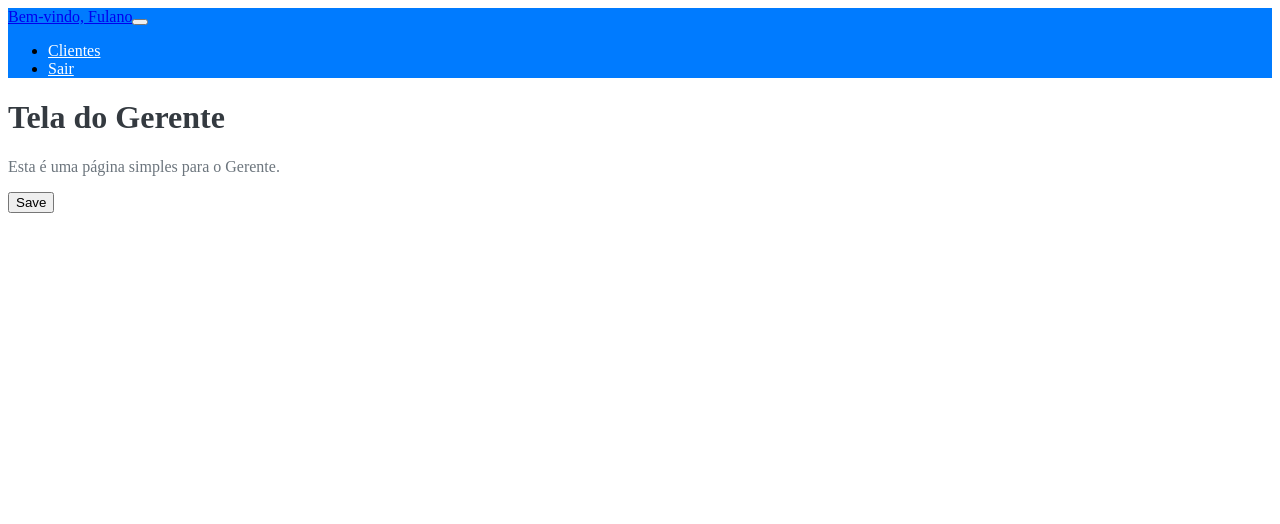
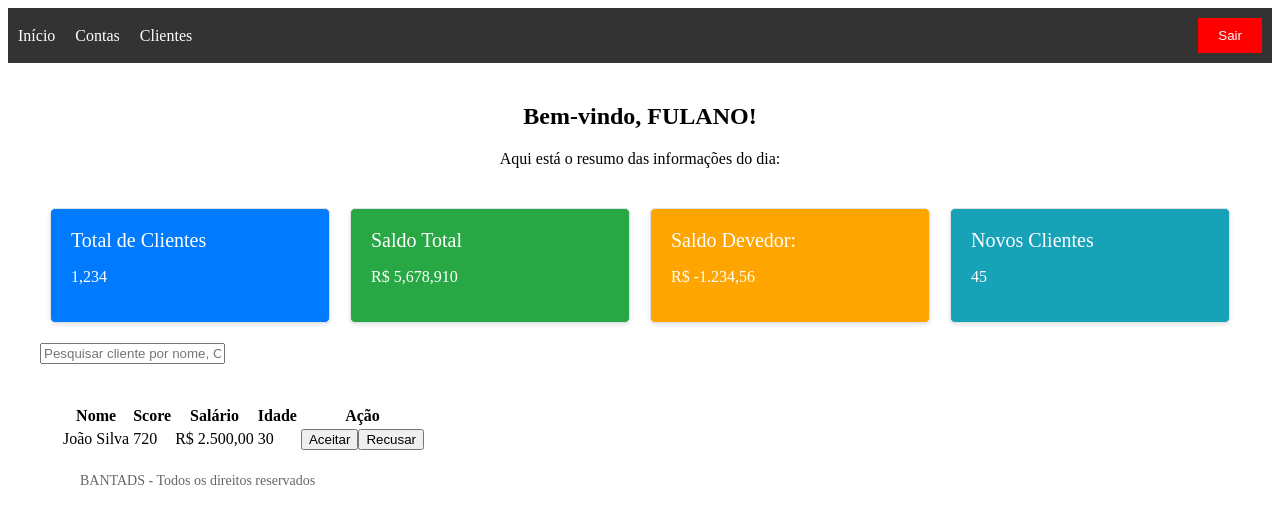
Before and after one commit to allanmuraroto/BANTADS2024, an Angular app in the folder front/: page /gerente in a window 1280 px wide. Shown: the top 524 px of the page. Built offline with nearby package versions, Linux system fonts and the light colour scheme.

Commit message:
tela inicial do gerente + menubar fixo

```diff
--- a/front/src/app/app.component.html
+++ b/front/src/app/app.component.html
@@ -1 +1,3 @@
+<app-menubar></app-menubar>
+
 <router-outlet />
--- a/front/src/app/gerente/consultar-cliente/consultar-cliente.component.ts
+++ b/front/src/app/gerente/consultar-cliente/consultar-cliente.component.ts
@@ -3,9 +3,11 @@ import { Component } from '@angular/core';
 @Component({
   selector: 'app-consultar-cliente',
   standalone: true,
-  imports: [],
+  imports: [
+
+  ],
   templateUrl: './consultar-cliente.component.html',
-  styleUrl: './consultar-cliente.component.css'
+  styleUrls: ['./consultar-cliente.component.css']
 })
 export class ConsultarClienteComponent {
 
--- a/front/src/app/gerente/inicial-gerente/inicial-gerente.component.css
+++ b/front/src/app/gerente/inicial-gerente/inicial-gerente.component.css
@@ -1,29 +1,67 @@
-body {
-    background-color: #f8f9fa;
-    font-family: Arial, sans-serif;
+/* inicial-gerente.component.css ou styles.css */
+.dashboard-container {
+  max-width: 1200px;
+  margin: 0 auto;
+  padding: 20px;
 }
 
-  .container-content {
-    margin-top: 50px;
+.dashboard-header {
   text-align: center;
+  margin-bottom: 40px;
 }
 
-  h1 {
-    color: #343a40;
+.dashboard-cards {
+  display: flex;
+  justify-content: space-around;
+  margin-bottom: 20px;
 }
 
-  p {
-    color: #6c757d;
+.card {
+  flex: 1;
+  margin: 0 10px;
+  background: #f8f9fa;
+  border: 1px solid #dee2e6;
+  border-radius: 5px;
+  padding: 20px;
+  box-shadow: 0 2px 4px rgba(0,0,0,.1);
 }
 
-  .navbar {
-    background-color: #007bff;
+.card-title {
+  font-size: 20px;
+  margin-bottom: 15px;
 }
 
-  .navbar-nav .nav-link {
-    color: #fff;
+.table-responsive {
+  overflow-x: auto;
 }
 
-  .navbar-nav .nav-link:hover {
-    color: #cce5ff;
+.search-bar {
+  margin-bottom: 20px;
 }
+
+/* Ajuste as cores conforme necessário */
+.card-primary {
+  background-color: #007bff;
+  color: white;
+}
+
+.card-success {
+  background-color: #28a745;
+  color: white;
+}
+
+.card-warning {
+  background-color: orange;
+  color: white;
+}
+
+.card-info {
+  background-color: #17a2b8;
+  color: white;
+}
+
+footer {
+  font-size: 14px;
+  color: #666;
+  padding: 20px;
+}
--- a/front/src/app/gerente/inicial-gerente/inicial-gerente.component.html
+++ b/front/src/app/gerente/inicial-gerente/inicial-gerente.component.html
@@ -1,27 +1,73 @@
-<nav class="navbar navbar-expand-lg navbar-light bg-light">
-    <div class="container">
-      <a class="navbar-brand" href="#">Bem-vindo, Fulano</a>
-      <button class="navbar-toggler" type="button" data-toggle="collapse" data-target="#navbarNav"
-        aria-controls="navbarNav" aria-expanded="false" aria-label="Toggle navigation">
-        <span class="navbar-toggler-icon"></span>
-      </button>
-      <div class="collapse navbar-collapse" id="navbarNav">
-        <ul class="navbar-nav ml-auto">
-          <li class="nav-item">
-            <a class="nav-link" href="#">Clientes</a>
-          </li>
-          <li class="nav-item">
-            <a class="nav-link" href="#">Sair</a>
-          </li>
-        </ul>
+<div class="dashboard-container">
+  <div class="dashboard-header">
+    <h2>Bem-vindo, FULANO!</h2>
+    <p>Aqui está o resumo das informações do dia:</p>
+  </div>
+
+  <div class="dashboard-cards">
+    <div class="card card-primary">
+      <div class="card-title">Total de Clientes</div>
+      <p>1,234</p>
+    </div>
+    <div class="card card-success">
+      <div class="card-title">Saldo Total</div>
+      <p>R$ 5,678,910</p>
+    </div>
+    <div class="card card-warning">
+      <div class="card-title">Saldo Devedor: </div>
+      <p>R$ -1.234,56</p>
+    </div>
+    <div class="card card-info">
+      <div class="card-title">Novos Clientes</div>
+      <p>45</p>
+    </div>
+  </div>
+
+  <div class="search-bar">
+    <input type="text" class="form-control" placeholder="Pesquisar cliente por nome, CPF ou conta...">
+  </div>
+
+  <div class="table-responsive">
+    <table class="table">
+      <!-- Cabeçalho e corpo da tabela -->
+    </table>
+    <div class="dashboard-container">
+      <!-- Cabeçalho e resumo rápido aqui -->
+
+
+      <!-- Nova Tabela para Avaliação de Novos Clientes -->
+      <div class="table-responsive my-3">
+        <table class="table">
+          <thead>
+            <tr>
+              <th>Nome</th>
+              <th>Score</th>
+              <th>Salário</th>
+              <th>Idade</th>
+              <th>Ação</th>
+            </tr>
+          </thead>
+          <tbody>
+            <tr>
+              <td>João Silva</td>
+              <td>720</td>
+              <td>R$ 2.500,00</td>
+              <td>30</td>
+              <td>
+                <button class="btn btn-success">Aceitar</button>
+                <button class="btn btn-danger">Recusar</button>
+              </td>
+            </tr>
+            <!-- Repita para outros clientes -->
+          </tbody>
+        </table>
       </div>
+
+      <!-- Rodapé -->
+      <footer class="text-center my-4">
+        BANTADS - Todos os direitos reservados
+      </footer>
     </div>
-  </nav>
 
-  <div class="container mt-4">
-    <h1>Tela do Gerente</h1>
-    <p>Esta é uma página simples para o Gerente.</p>
   </div>
-  <button type="submit">
-    Save
-  </button>
+</div>
--- /dev/null
+++ b/front/src/app/gerente/menubar/menubar.component.css
@@ -0,0 +1,32 @@
+.menu-bar {
+  background-color: #333;
+  color: #fff;
+  padding: 10px;
+  display: flex;
+  justify-content: space-between;
+  align-items: center;
+}
+
+.menu-bar ul {
+  list-style-type: none;
+  margin: 0;
+  padding: 0;
+  display: flex;
+}
+
+.menu-bar ul li {
+  margin-right: 20px;
+}
+
+.menu-bar ul li a {
+  color: #fff;
+  text-decoration: none;
+}
+
+.sair-button {
+  background-color: #f00;
+  color: #fff;
+  border: none;
+  padding: 10px 20px;
+  cursor: pointer;
+}
--- /dev/null
+++ b/front/src/app/gerente/menubar/menubar.component.html
@@ -0,0 +1,8 @@
+<header class="menu-bar">
+  <ul>
+    <li><a routerLink="/gerente/inicio">Início</a></li>
+    <li><a routerLink="/gerente/contas">Contas</a></li>
+    <li><a routerLink="/gerente/clientes">Clientes</a></li>
+  </ul>
+  <button class="sair-button">Sair</button>
+</header>
--- /dev/null
+++ b/front/src/app/gerente/menubar/menubar.component.ts
@@ -0,0 +1,15 @@
+import { Component } from '@angular/core';
+import { CommonModule } from '@angular/common'; // Importar se estiver usando diretivas comuns
+
+@Component({
+  selector: 'app-menubar',
+  templateUrl: './menubar.component.html',
+  styleUrls: ['./menubar.component.css'],
+  standalone: true,
+  imports: [CommonModule] // Importe módulos/diretivas aqui se necessário
+})
+export class MenubarComponent {
+  sair(): void {
+    window.location.reload();
+  }
+}
--- a/front/src/main.ts
+++ b/front/src/main.ts
@@ -1,6 +1,12 @@
 import { bootstrapApplication } from '@angular/platform-browser';
-import { appConfig } from './app/app.config';
 import { AppComponent } from './app/app.component';
+import { importProvidersFrom } from '@angular/core';
+import { RouterModule } from '@angular/router';
+import { routes } from './app/app.routes';
 
-bootstrapApplication(AppComponent, appConfig)
-  .catch((err) => console.error(err));
+bootstrapApplication(AppComponent, {
+  providers: [
+    importProvidersFrom(RouterModule.forRoot(routes)),
+    // Aqui vai outros providers se necessário
+  ]
+}).catch((err) => console.error(err));
```
Also changed, not shown: front/src/app/app.component.ts (+8 -4 lines), front/src/app/gerente/consultar-cliente/consultar-cliente.component.html (+15 -18 lines), front/src/app/gerente/inicial-gerente/inicial-gerente.component.ts (+9 -6 lines), front/src/app/gerente/melhores-clientes/melhores-clientes.component.html (+7 -7 lines), 1 other file (tests, documents, lock files or other folders). Lines whose indentation alone changed are shown as unchanged.
